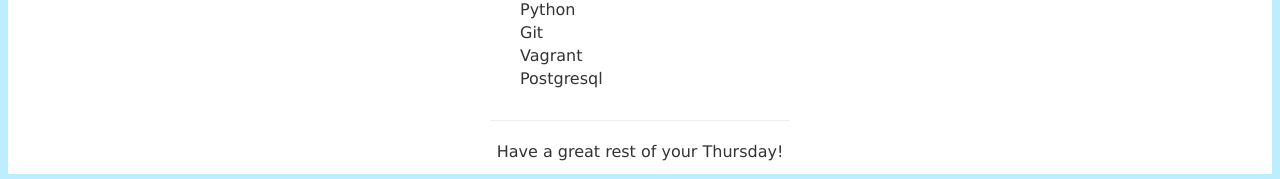
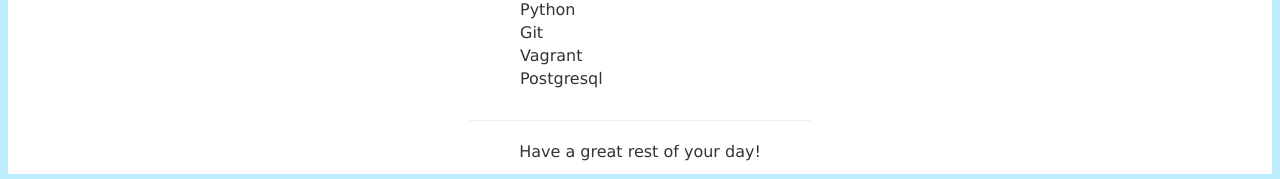
Before and after one commit to jonathanpike/jonathanpike.github.io, a Jekyll site: the page built from resume.md, in a window 1280 px wide. Shown: the part 2313-2492 px from the top of the page. Built offline with Jekyll 4.4.1, drawn with Linux system fonts in a browser that asks for light colours.

Commit message:
Optimize layout for mobile, remove unused js

```diff
--- a/_layouts/resume.html
+++ b/_layouts/resume.html
@@ -8,10 +8,7 @@
 	  <title>{% if page.title %}{{ page.title }} - {{ site.title }}{% else %}{{ site.title }}{% endif %}</title>
 
 	  <link rel="stylesheet" href="{{ "/css/resume.css" | prepend: site.baseurl }}">
-	  <script src="{{ "/assets/js/tether.min.js" | prepend: site.baseurl }}"></script>
-	  <script src="{{ "/assets/js/drop.min.js" | prepend: site.baseurl }} "></script>
-	  <script src="{{ "/assets/js/dayofweek.js" | prepend: site.baseurl }}"></script>
-	  <script src="{{ "/assets/js/main.js" | prepend: site.baseurl }}"></script>
+	  <script src="{{ "/assets/js/main.min.js" | prepend: site.baseurl }}"></script>
 	</head>
 
 
@@ -32,10 +29,8 @@
 				</div>
 			</div>
 
-			<div class="col-xs-12 col-md-8">
-				<div class="col-xs-12 contentbox">
-					{{ content }}
-				</div>
+			<div class="col-xs-12 col-md-8 contentbox">
+				{{ content }}
 			</div>
 
 			<hr class="rule" />
--- a/_sass/_resume-layout.scss
+++ b/_sass/_resume-layout.scss
@@ -15,6 +15,10 @@
 
 .contentbox {
   margin-bottom: 20px;
+  padding: 0px 30px 0px 30px;
+  @media only screen and (max-width: 500px) {
+    padding: 0px;
+  }
 }
 
 #name {
@@ -27,6 +31,9 @@
   li {
     display: inline;
     margin: 0px 10px 0px 10px;
+    @media only screen and (max-width: 500px) {
+      margin: -2px;
+    }
   }
 }
 
@@ -45,7 +52,7 @@
 }
 
 .rule {
-  width: 300px;
+  width: 30%;
   margin-left: auto;
   margin-right: auto;
 }
--- a/assets/js/main.js
+++ b/assets/js/main.js
@@ -30,12 +30,4 @@
 	};
 
 	document.getElementById("day").innerHTML = dayOfWeek();
-
-	var drop = new Drop({
-  		target: document.querySelector('.drop-target'),
-  		content: 'Everyday Comfort: <br/><span class="good">Good</span> <span class="better">Better</span> <span class="best">Best</span>',
-  		position: 'right middle',
-  		classes: 'drop-theme-arrows-bounce',
-  		openOn: 'click'
-  	});
 };
```
